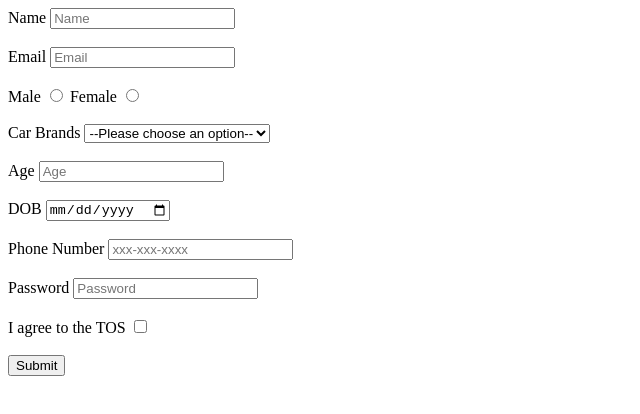
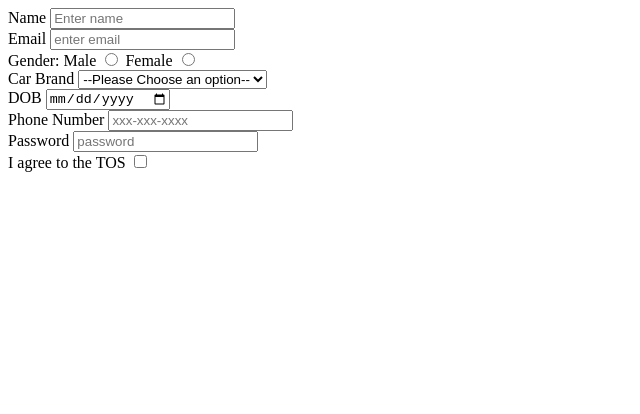
Before and after one commit to acciojob/signup-form-car-karthikraj1311, a website: page main.html in a window 1280 px wide. Shown: the whole page, without its empty margins (0-640 px from the left). Drawn offline with Linux system fonts and the light colour scheme.

Commit message:
created a submission

```diff
--- a/main.html
+++ b/main.html
@@ -8,64 +8,49 @@
 
 <body>
 	<!-- the entire body must be written by student -->
-	<form method="post">
 
-    <label for="name">Name</label>
-    <input type="text" id="name" name="name" placeholder="Name" required>
+    <form method="post">
+        <div>
+        <label for="name">Name</label>
+        <input type="text" id="name" placeholder="Enter name" required>
+        </div>
 
-    <br><br>
+        <div><label for="email">Email</label>
+            <input type="text" name="email" id="" placeholder="enter email">
+        </div>
+        <div><label for="gender">Gender:</label>
+            <label for="male">Male</label>
+            <input type="radio" id="male" name="gender">
+             <label for="female">Female</label>
+            <input type="radio" id="female" name="gender">
+        </div>
+        <div><label for="carbrand">Car Brand</label>
+            <select name="carbrand" id="carbrand">
+                <option value="">--Please Choose an option--</option>
+                <option value="BMW">BMW</option>
+                <option value="Mercedes">Mercedes</option>
+                <option value="Ferrari">Ferrari</option>
+            </select>
+        </div>
+        <div><label for="dob">DOB</label>
+            <input type="date" name="dob" id="dob">
+        </div>
+        <div><label for="Phone">Phone Number</label>
+            <input type="tel" id="Phone" required placeholder="xxx-xxx-xxxx">
+        </div>
+        <div><label for="password">Password</label>
+            <input type="password" id="password" required name="password" placeholder="password">
+        </div>
+        <div><label for="license">I agree to the TOS</label>
+            <input type="checkbox" id="license" value="agreed" required>
+        </div>
+        <div><label for=""></label>
+        </div>
 
-    <label for="email">Email</label>
-    <input type="email" id="email" name="email" placeholder="Email" required>
 
-    <br><br>
 
-    <label for="gender_m">Male</label>
-    <input type="radio" id="gender_m" name="gender" value="male" required>
+    </form>
 
-    <label for="gender_f">Female</label>
-    <input type="radio" id="gender_f" name="gender" value="female" required>
-
-    <br><br>
-
-    <label for="cars">Car Brands</label>
-    <select id="cars" name="cars" required>
-        <option value="">--Please choose an option--</option>
-        <option value="BMW">BMW</option>
-        <option value="Audi">Audi</option>
-        <option value="Mercedes">Mercedes</option>
-    </select>
-
-    <br><br>
-
-    <label for="age">Age</label>
-    <input type="number" id="age" name="age" placeholder="Age" required>
-
-    <br><br>
-
-    <label for="dob">DOB</label>
-    <input type="date" id="dob" name="dob" required>
-
-    <br><br>
-
-    <label for="tel">Phone Number</label>
-    <input type="tel" id="tel" name="tel" placeholder="xxx-xxx-xxxx">
-
-    <br><br>
-
-    <label for="password">Password</label>
-    <input type="password" id="password" name="password" placeholder="Password" required>
-
-    <br><br>
-
-    <label for="tos">I agree to the TOS</label>
-    <input type="checkbox" id="tos" name="tos" value="agreed" required>
-
-    <br><br>
-
-    <button type="submit">Submit</button>
-
-</form>
     <script type="text/javascript" src="./script.js">
 </script>
 
```
